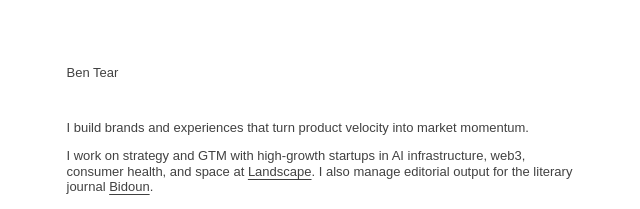
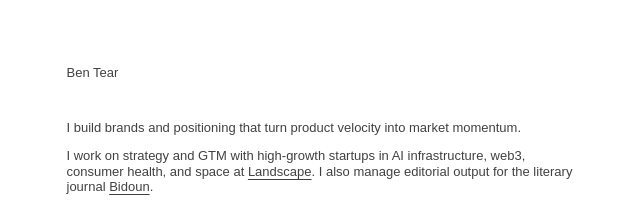
Before and after one commit to bentear/bentear-site, a Next.js app: page / in a window 1280 px wide. Shown: the top 209 px of the page, without its empty margins (318-958 px from the left). Built offline with nearby package versions, Linux system fonts and the light colour scheme.

Commit message:
brands and positioning

```diff
--- a/app/page.tsx
+++ b/app/page.tsx
@@ -102,7 +102,7 @@ export default function Home() {
           <div className="spacer"></div>
           <div className="spacer"></div>
 
-          <p>I build brands and experiences that turn product velocity into market momentum.</p>
+          <p>I build brands and positioning that turn product velocity into market momentum.</p>
 
           <p>I work on strategy and GTM with high-growth startups in AI infrastructure, web3, consumer health, and space at <a href="https://thisislandscape.com" target="_blank" rel="noopener noreferrer">Landscape</a>. I also manage editorial output for the literary journal <a href="https://bidoun.org" target="_blank" rel="noopener noreferrer">Bidoun</a>.</p>
 
```
